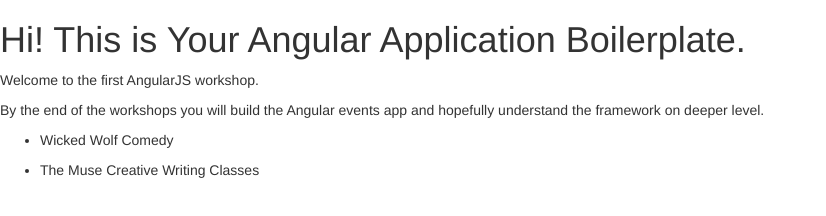
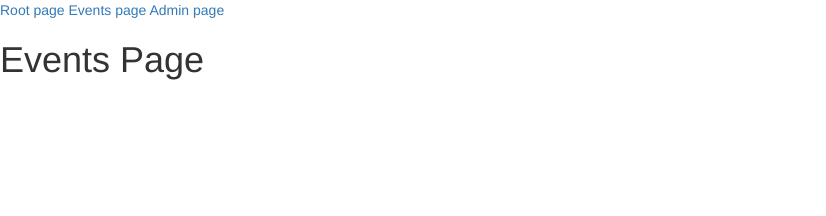
Before and after one commit to AngularJSDublin/lannistereventsapp, a website: page index.html at #/events in a window 1280 px wide. Shown: the whole page, without its empty margins (0-826 px from the left). Drawn offline with Linux system fonts and the light colour scheme; some packages are replaced by stand-ins of ours.

Commit message:
events route set up - fixed index.html

```diff
--- a/app/app.js
+++ b/app/app.js
@@ -7,7 +7,7 @@
     app.config(function($routeProvider) {
 
         $routeProvider.when('/events', {
-            templateUrl: './events/events.html',
+            templateUrl: 'app/events/events.html',
             controller: 'EventsCtrl'
         });
 
--- a/app/events/events.controller.js
+++ b/app/events/events.controller.js
@@ -5,9 +5,11 @@
         .module('eventsApp')
         .controller('EventsCtrl', EventsCtrl);
 
-    EventsCtrl.$inject = ['eventsService'];
+    EventsCtrl.$inject = ['eventsService', '$scope'];
 
-    function EventsCtrl(eventsService) {
+    function EventsCtrl(eventsService, $scope) {
+
+        $scope.title = 'Events Page';
 
         this.data = eventsService.listEvents();
 
--- a/app/events/events.html
+++ b/app/events/events.html
@@ -1 +1 @@
-<h1>Hello world</h1>
+<h1>{{title}}</h1>
--- a/index.html
+++ b/index.html
@@ -19,23 +19,11 @@
     </head>
     <body ng-app='eventsApp'>
 
-        <h1>Hi! This is Your Angular Application Boilerplate.</h1>
+        <a href="/#/">Root page</a>
+        <a href="/#/events">Events page</a>
+        <a href="/#/admin">Admin page</a>
 
-        <div ng-controller="SampleController as ctrl">
-            <p>{{ctrl.welcome}}</p>
-        </div>
-
-        <div ng-controller="SecondController">
-            <p>{{welcomeAgain}}</p>
-        </div>
-
-        <div data-ng-controller="EventsCtrl as vm" >
-            <ul>
-                <li ng-repeat="event in vm.data ">
-                    <p>{{event.name}}</p>
-                </li>
-            </ul>
-        </div>
+        <div ng-view></div>
 
         <!-- jQuery (necessary for Bootstrap's JavaScript plugins) -->
         <script src="assets/js/vendor/jquery-1.11.3.min.js"></script>
@@ -43,7 +31,6 @@
         <script src="assets/js/vendor/bootstrap.min.js"></script>
 
         <script src="assets/js/vendor/angular.min.js"></script>
-
         <script src="https://cdnjs.cloudflare.com/ajax/libs/angular.js/1.3.16/angular-route.min.js"></script>
 
         <script src="app/app.js"></script>
```
